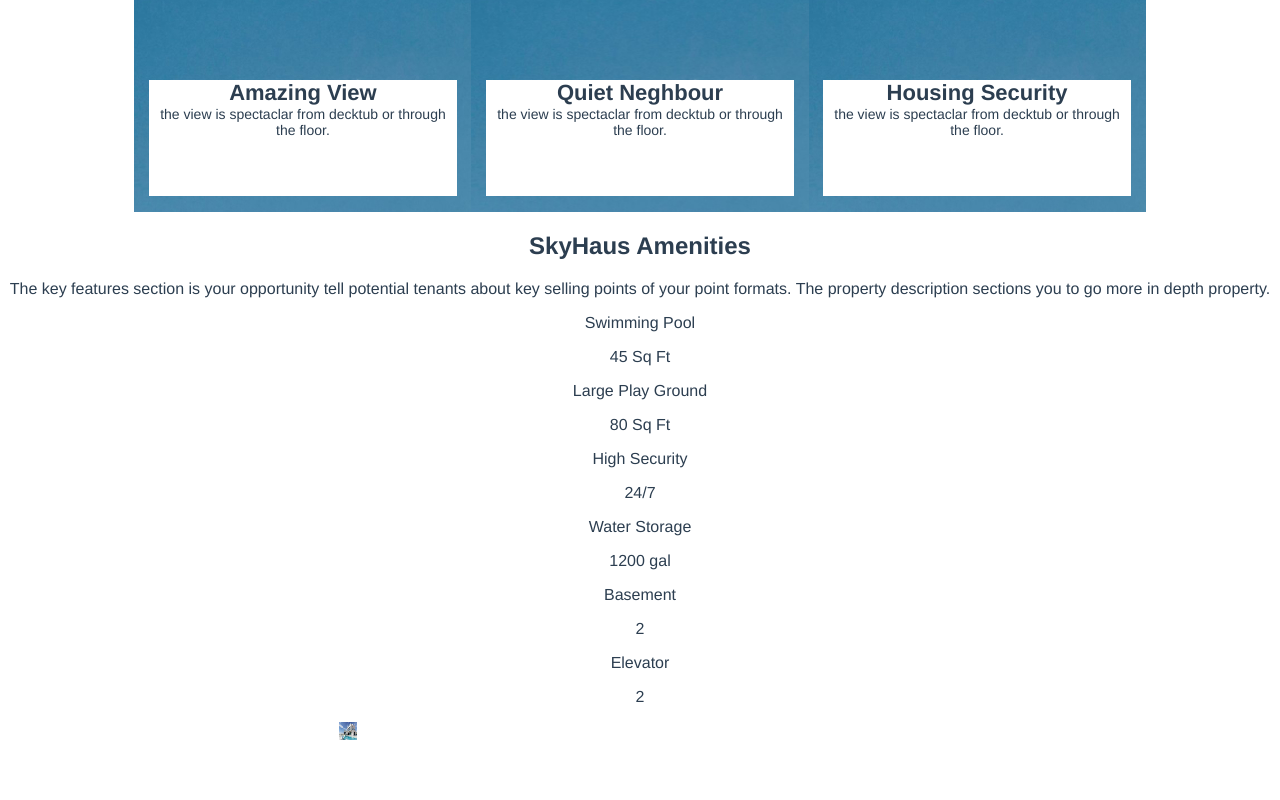
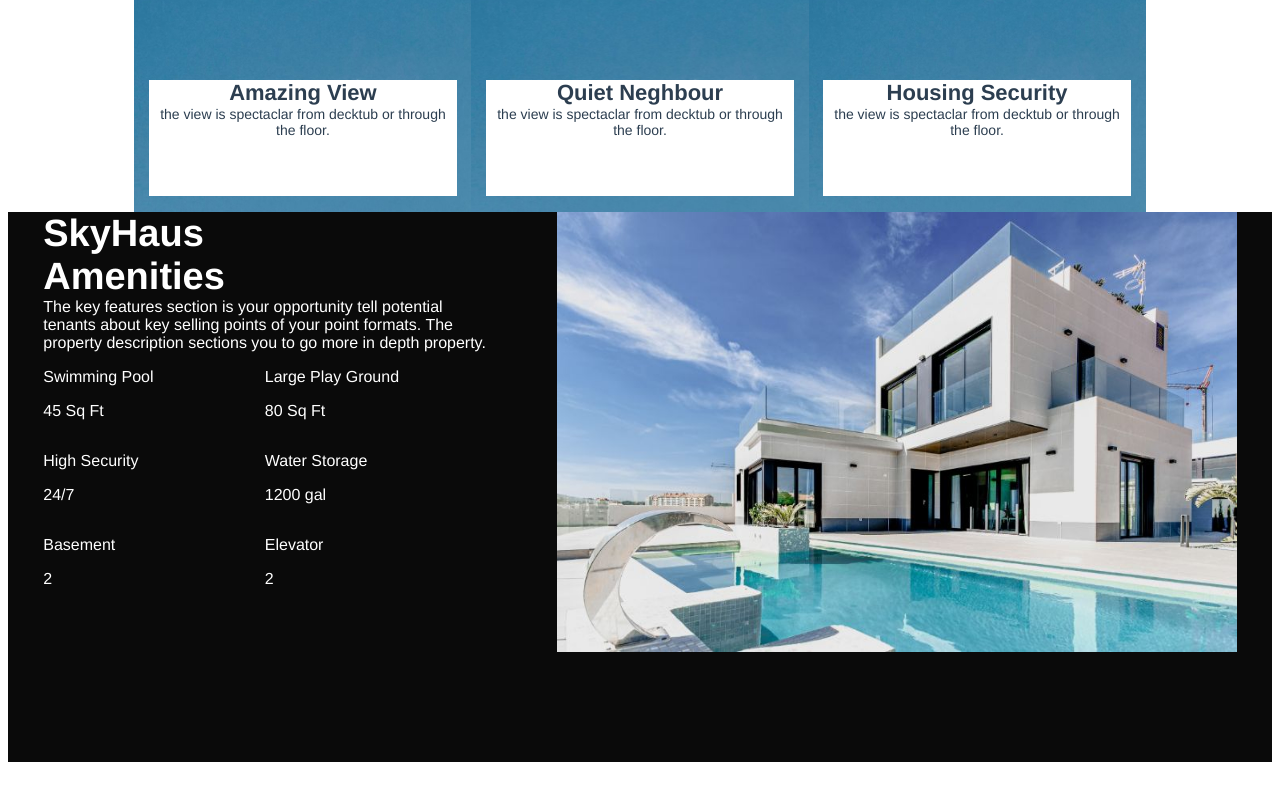
Before and after one commit to TheSirsh/villa-vue, a Vue app: page / in a window 1280 px wide. Shown: the part 1513-2313 px from the top of the page. After the commit the page ends 2283 px from the top, so only its background shows below. Built offline with nearby package versions, Linux system fonts and the light colour scheme.

Commit message:
feat: add basic amenities sectionstyles

```diff
--- a/src/components/amenities/amenities.vue
+++ b/src/components/amenities/amenities.vue
@@ -15,3 +15,14 @@
     }
   }
 </script>
+
+<style scoped>
+  section {
+    width: 100%;
+    height: 550px;
+    margin: 0px;
+    background-color: #0a0a0a;
+    display: flex;
+    justify-content: space-around;
+  }
+</style>
--- a/src/components/amenities/characteristics.vue
+++ b/src/components/amenities/characteristics.vue
@@ -1,5 +1,5 @@
 <template>
-  <div>
+  <div class="characteristics">
     <div>
       <p>Swimming Pool</p>
       <p>45 Sq Ft</p>
@@ -32,3 +32,16 @@
 
   }
 </script>
+
+<style scoped>
+  .characteristics {
+    display: grid;
+    grid-template-columns: repeat(2, 1fr);
+  }
+
+  p {
+    color: #ffffff;
+    font-size: 16px;
+    text-align: left;
+  }
+</style>
--- a/src/components/amenities/content.vue
+++ b/src/components/amenities/content.vue
@@ -15,3 +15,21 @@
     }
   }
 </script>
+
+<style scoped>
+  h2 {
+    font-size: 38px;
+    color: #ffffff;
+    text-align: left;
+    margin: 0px;
+    width: 196px;
+  }
+
+  p {
+    font-size: 16px;
+    color: #ffffff;
+    text-align: left;
+    margin: 0px;
+    width: 443px;
+  }
+</style>
--- a/src/components/amenities/pict.vue
+++ b/src/components/amenities/pict.vue
@@ -11,7 +11,7 @@
 </script>
 
 <style scoped>
-  div {
+  img {
     width: 680px;
     height: 440px;
   }
```
